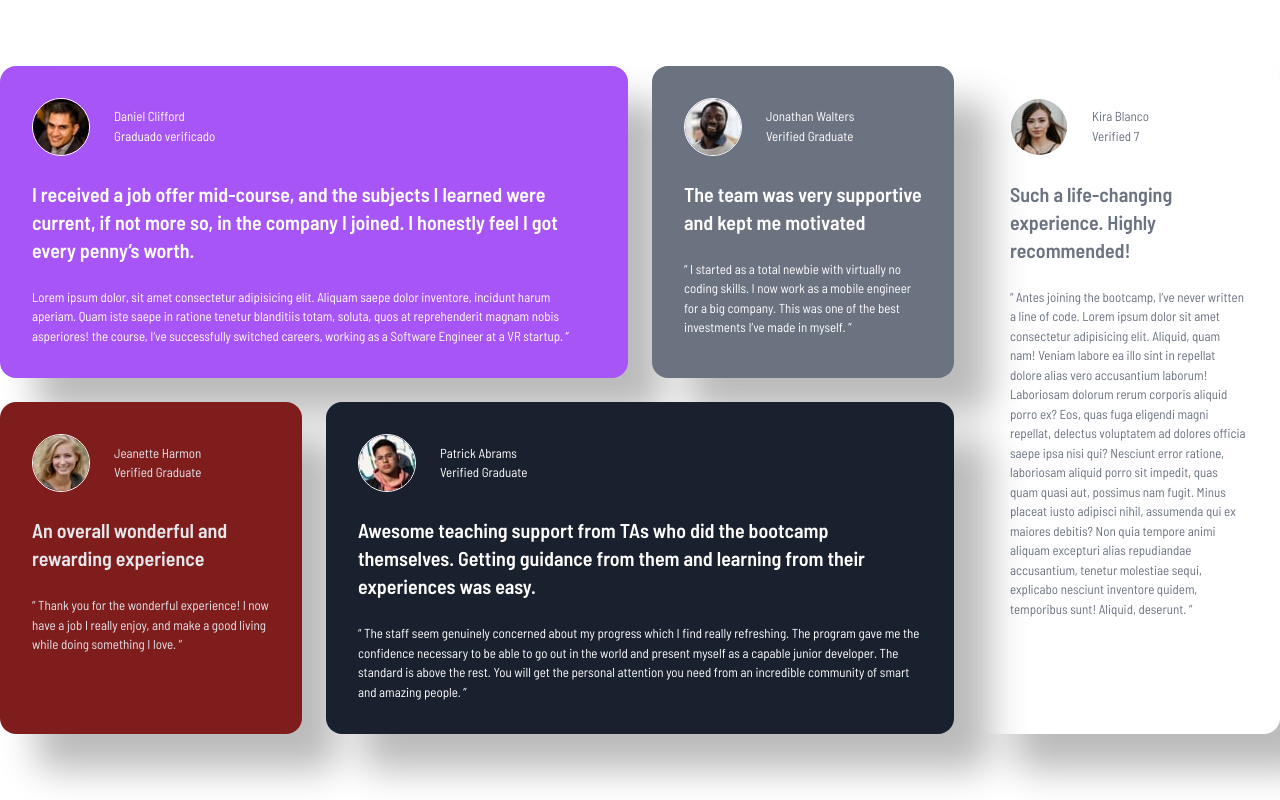
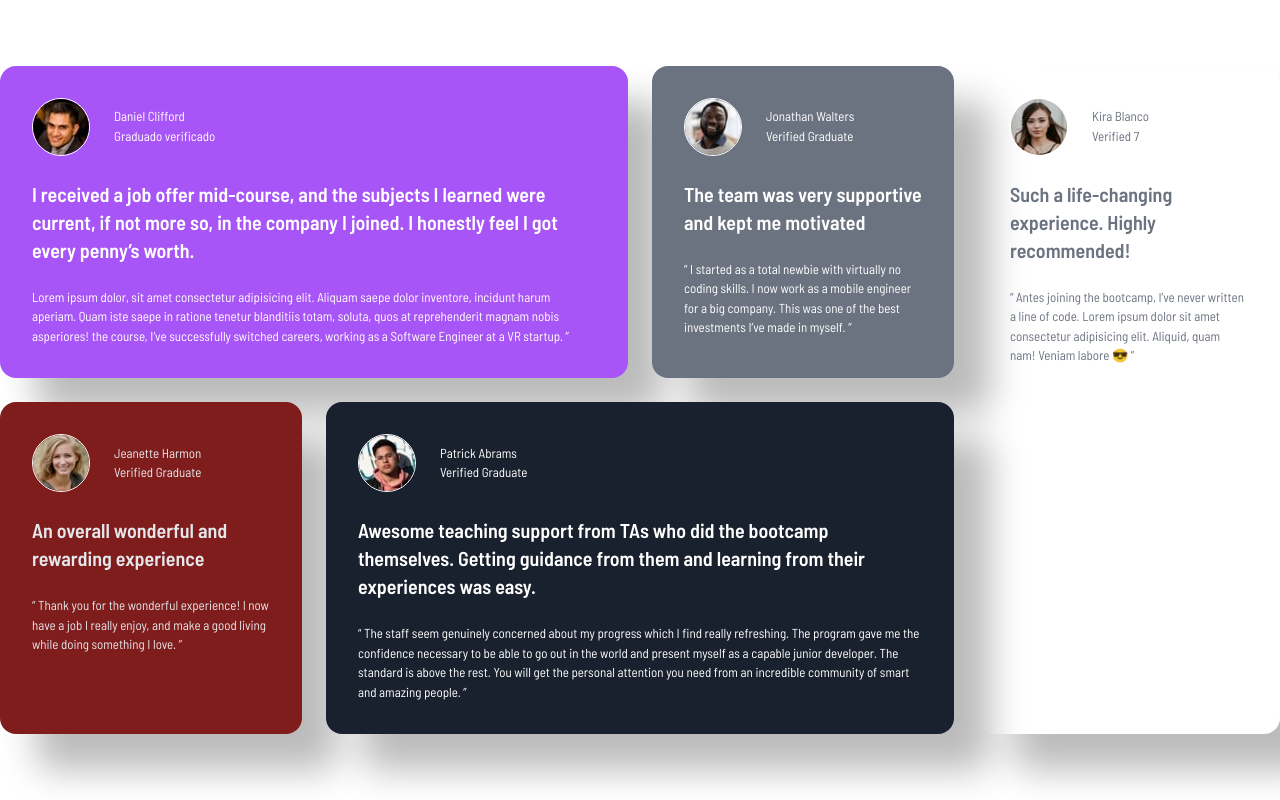
Before and after one commit to DeveloperIDT/prueba-idt, a plain HTML site: page index.html in a window 1280 px wide. Drawn offline with nearby package versions, Linux system fonts and the light colour scheme.

Commit message:
reduccion de texto y emoji

```diff
--- a/index.html
+++ b/index.html
@@ -96,9 +96,7 @@
       <h1 class="font-semibold text-xl"> Such a life-changing experience. Highly recommended!</h1>
 
       <p>
-        “ Antes joining the bootcamp, I’ve never written a line of code. Lorem ipsum dolor sit amet consectetur adipisicing elit. Aliquid, quam nam! Veniam labore ea illo sint in repellat dolore alias vero accusantium laborum! Laboriosam dolorum rerum corporis aliquid porro ex?
-        Eos, quas fuga eligendi magni repellat, delectus voluptatem ad dolores officia saepe ipsa nisi qui? Nesciunt error ratione, laboriosam aliquid porro sit impedit, quas quam quasi aut, possimus nam fugit.
-        Minus placeat iusto adipisci nihil, assumenda qui ex maiores debitis? Non quia tempore animi aliquam excepturi alias repudiandae accusantium, tenetur molestiae sequi, explicabo nesciunt inventore quidem, temporibus sunt! Aliquid, deserunt. ”
+        “ Antes joining the bootcamp, I’ve never written a line of code. Lorem ipsum dolor sit amet consectetur adipisicing elit. Aliquid, quam nam! Veniam labore 😎 ”
       </p>
     </article>
 
```
